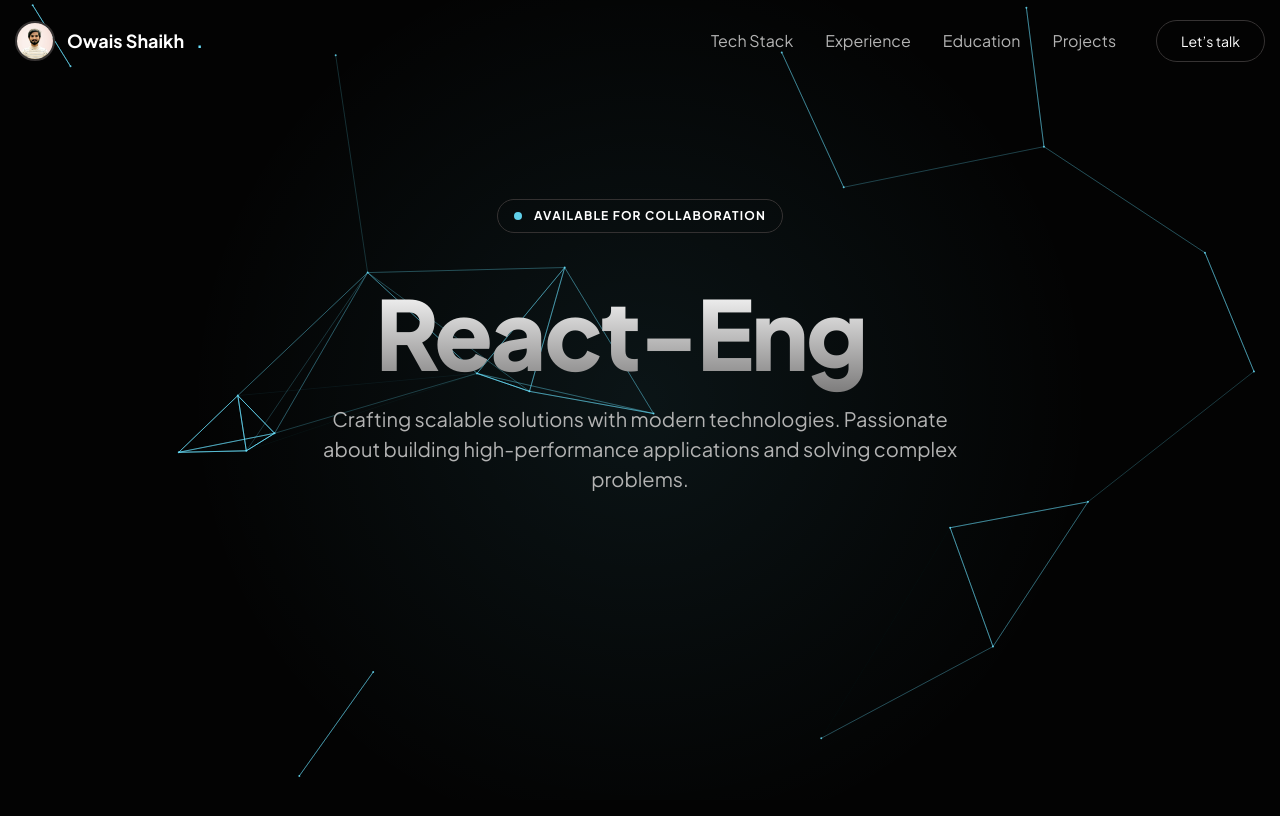
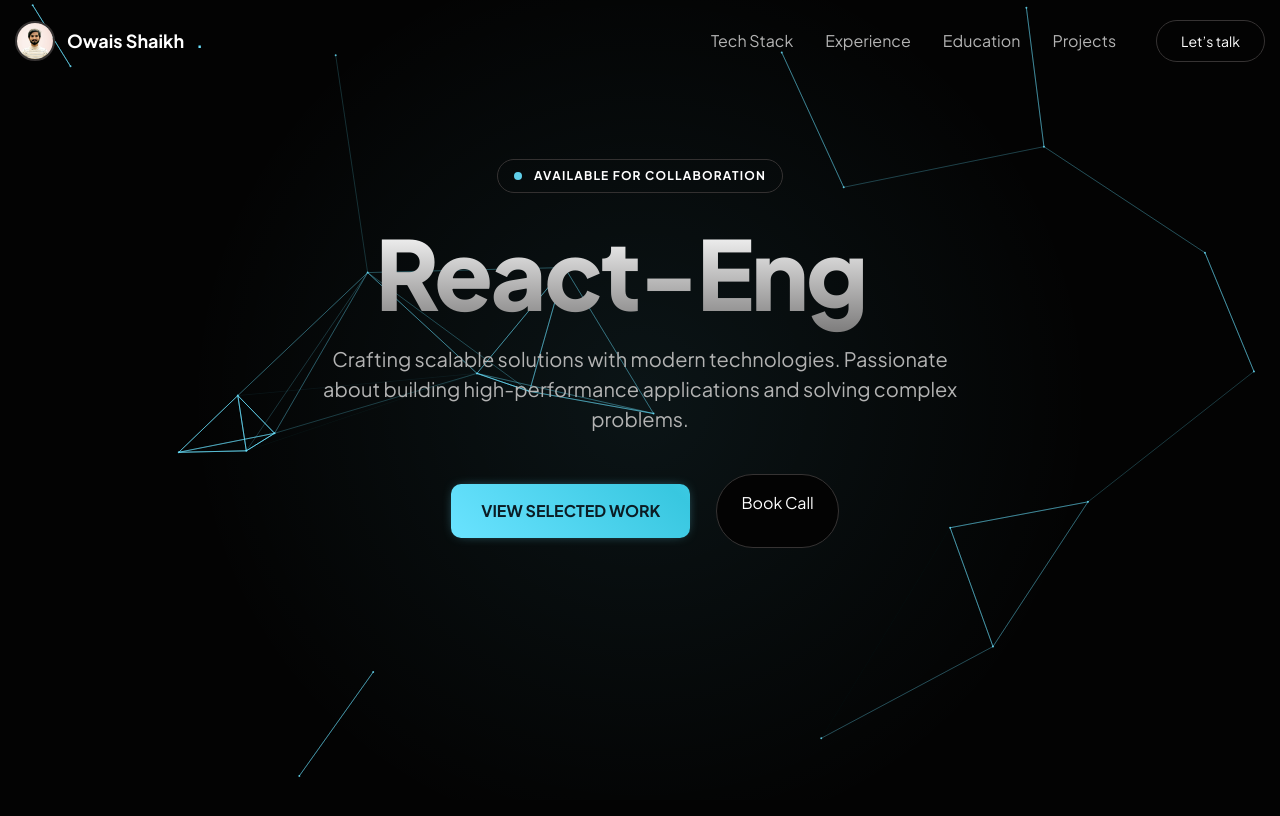
Before and after one commit to OwaisShaikh-8/portfolio, a Next.js app in the folder my-app/: page / in a window 1280 px wide. Shown: the top 816 px of the page. Built offline with nearby package versions, Linux system fonts and the light colour scheme.

Commit message:
working on hero section buttons

```diff
--- a/my-app/app/components/Navbar.tsx
+++ b/my-app/app/components/Navbar.tsx
@@ -23,7 +23,7 @@ const Navbar = () => {
         type: "spring",
         stiffness: 120,
         damping: 20,
-        duration: 0,
+        duration: 2,
       }}
       className={`fixed top-0 w-full z-50 transition-all duration-300
         ${
--- a/my-app/app/globals.css
+++ b/my-app/app/globals.css
@@ -41,3 +41,40 @@ body {
 .floatingspan{
   animation: floatUpDown 2s cubic-bezier(0.4, 0, 0.6, 1) infinite
 }
+
+
+/* CSS */
+.button-87 {
+  margin: 10px;
+  padding: 15px 30px;
+  text-align: center;
+  text-transform: uppercase;
+  transition: 0.5s;
+  background-size: 200% auto;
+  color: #0b1c24;
+  border-radius: 10px;
+  display: block;
+  border: 0;
+  font-weight: 700;
+  box-shadow: 0px 0px 14px -7px #6ae3ff;
+  background-image: linear-gradient(
+    45deg,
+    #6ae3ff 0%,
+    #38c7e0 51%,
+    #6ae3ff 100%
+  );
+  cursor: pointer;
+  user-select: none;
+  -webkit-user-select: none;
+  touch-action: manipulation;
+}
+
+.button-87:hover {
+  background-position: right center;
+  color: #0b1c24;
+  text-decoration: none;
+}
+
+.button-87:active {
+  transform: scale(0.95);
+}
--- a/my-app/app/page.tsx
+++ b/my-app/app/page.tsx
@@ -3,6 +3,7 @@ import { motion, useScroll, useTransform, Variant, Variants } from "framer-motio
 import { Typewriter } from "react-simple-typewriter";
 import { useScrolling } from "./hooks/navbar-scroll";
 import ParticlesBackground from "./components/ParticlesBackground";
+import Link from "next/link";
 
 export default function Home() {
   const scaleX = useScrolling();
@@ -42,7 +43,7 @@ export default function Home() {
 
         {/* Content layer */}
         <motion.div
-          className="relative z-10 flex flex-col pt-[200px] container text-center"
+          className="relative z-10 flex flex-col pt-32 md:pt-40 container text-center"
           variants={fadeInVariants}
           initial="hidden"
           animate="visible"
@@ -56,7 +57,7 @@ export default function Home() {
           </motion.span>
 
           <motion.h1
-            className="text-center h-[110px] mt-[50px] mb-0 md:mb-[10px] text-4xl md:text-6xl lg:text-8xl font-extrabold tracking-tight mx-auto bg-gradient-to-b from-white to-[#7c7b7b] bg-clip-text text-transparent"
+            className="text-center h-[110px] mt-[30px] mb-0 md:mb-[10px] text-4xl md:text-6xl lg:text-8xl font-extrabold tracking-tight mx-auto bg-gradient-to-b from-white to-[#7c7b7b] bg-clip-text text-transparent"
             variants={childVariants}
           >
             <Typewriter
@@ -75,13 +76,23 @@ export default function Home() {
           </motion.h1>
 
           <motion.p
-            className="text-txtdim text-[18px] md:text-[20px] max-w-2xl mx-auto"
+            className="text-txtdim text-[18px] md:text-[20px] max-w-2xl mx-auto mb-10"
             variants={childVariants}
           >
             Crafting scalable solutions with modern technologies. Passionate
             about building high-performance applications and solving complex
             problems.
           </motion.p>
+              <motion.div className="flex flex-col md:flex-row mx-auto text-txt gap-4">
+              <Link href="" className="py-4 px-6 button-87 rounded-full">
+              View Selected Work
+              </Link>
+              <Link href="" className="py-4 px-6 bg-base border border-borderclr rounded-full">
+              Book Call
+              </Link>
+
+              </motion.div>
+
         </motion.div>
       </section>
 
```
